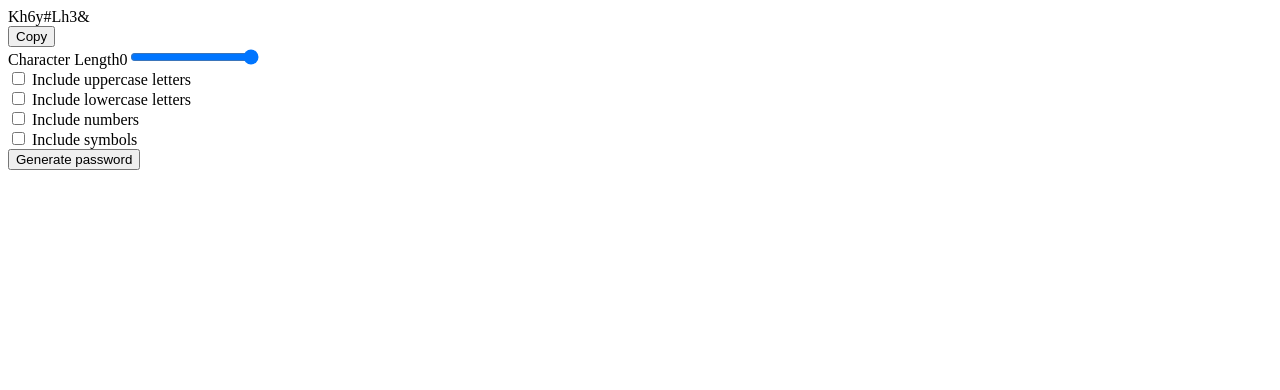
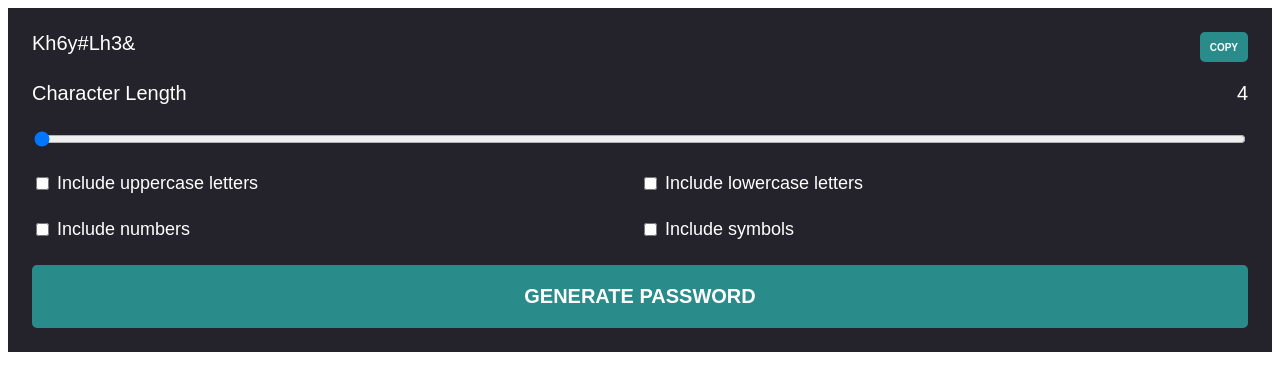
Before and after one commit to JGCZE/Password_generator, a React (Vite) app: page / in a window 1280 px wide. Shown: the top 390 px of the page. Built offline with nearby package versions, Linux system fonts and the light colour scheme.

Commit message:
added styles for layout

```diff
--- a/src/App.css
+++ b/src/App.css
@@ -0,0 +1,70 @@
+*{
+    font-family: Arial, Helvetica, sans-serif;
+}
+
+.container {
+    background-color: #24232b;
+    padding: 24px;
+
+}
+
+.header {
+    display: flex;
+    color: white;
+    justify-content: space-between;
+    font-size: 20px;
+    font-weight: 400;
+    padding-bottom: 20px;
+}
+
+button {
+    padding: 10px;
+    border-radius: 5px;
+    border: none;
+    background-color: #2a8b8b;
+    color: white;
+    text-transform: uppercase;
+    font-weight: 700;
+    cursor: pointer;
+}
+
+.copyBtn {
+    height: 30px;
+    font-size: 10px;
+}
+
+.charLength {
+    display: flex;
+    flex-direction: column;
+    color: white;
+    font-size: 20px;
+    font-weight: 400;
+    padding-bottom: 24px;
+}
+
+.charLength span {
+    width: 100%;
+    display: flex;
+    justify-content: space-between;
+    padding-bottom: 24px;
+}
+
+.checkboxes {
+    display: grid;
+    grid-template-columns: 1fr 1fr;
+    font-size: 18px;
+    color: white;
+    font-weight: 400;
+}
+
+.checkboxes div {
+    display: flex;
+    gap: 5px;
+    padding-bottom: 25px;
+}
+
+.generateBtn {
+    width: 100%;
+    font-size: 20px;
+    padding: 20px;
+}
--- a/src/App.tsx
+++ b/src/App.tsx
@@ -2,9 +2,7 @@ import { useState } from "react"
 import "./App.css"
 
 const App = () => {
-
-
-
+  const [length, setLength] = useState(4)
 
 
   const checkboxData = [
@@ -33,7 +31,8 @@ const App = () => {
           type="range"
           min="4"
           max="20"
-
+          value={length}
+          onChange={(e) => setLength(e.target.value)}
          />
       </div>
 
```
